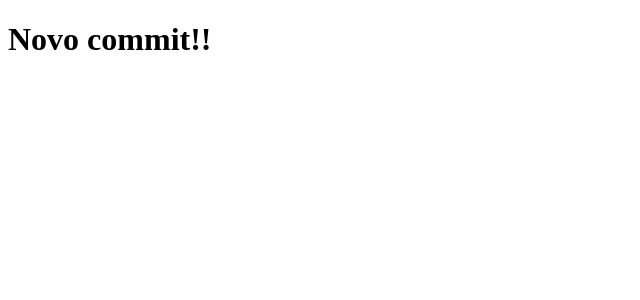
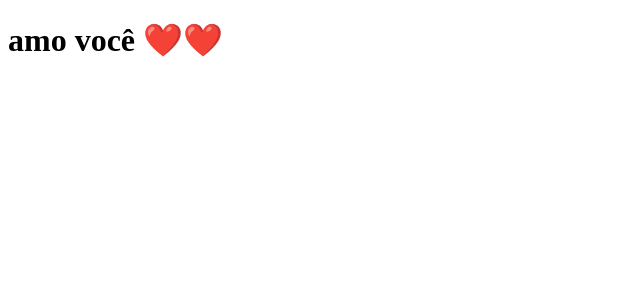
Before and after one commit to marioccomp/clone-tabnews, a Next.js app: page / in a window 1280 px wide. Shown: the top 300 px of the page, without its empty margins (0-640 px from the left). Built offline with nearby package versions, Linux system fonts and the light colour scheme.

Commit message:
CHANGE: changed the phrase on index.js - 2

```diff
--- a/pages/index.js
+++ b/pages/index.js
@@ -1,5 +1,5 @@
 function Home() {
-    return <h1>Novo commit!!</h1>
+    return <h1>amo você ❤️❤️</h1>
 }
 
 export default Home;
```
